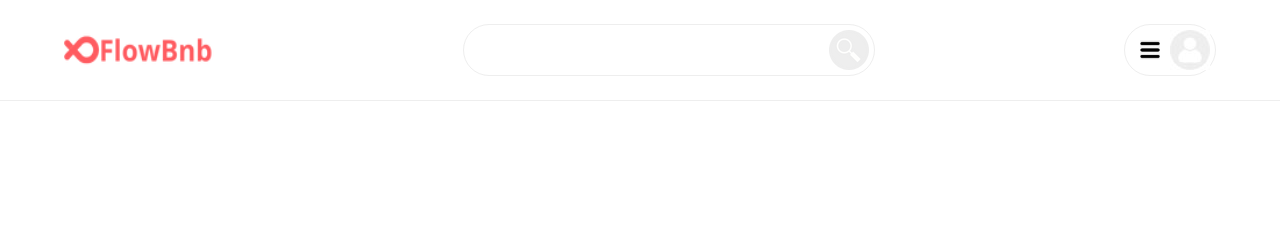
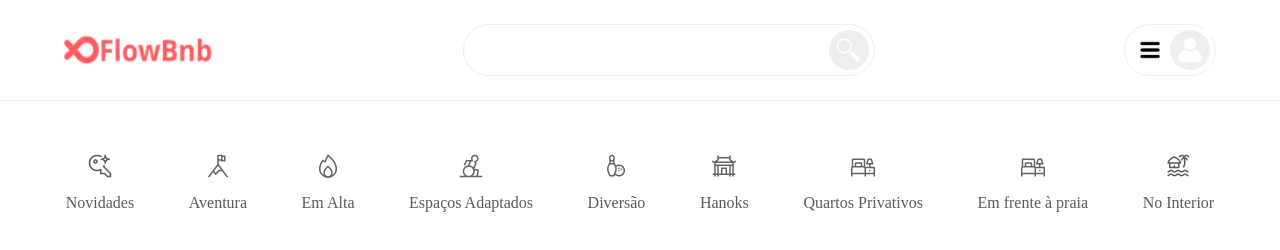
Before and after one commit to frankgsilva/Flowbnb, a plain HTML site: page html/index.html in a window 1280 px wide. Drawn offline with Linux system fonts and the light colour scheme.

Commit message:
feat: Adicionando barra tipo de imoveis no projeto

```diff
--- a/css/style.css
+++ b/css/style.css
@@ -52,3 +52,31 @@ body {
 .topo .container .perfil .imagem {
     height: 40px;
 }
+
+.barraTipos {
+    margin: auto;
+    width: 94%;
+    height: 100px;
+    margin-top: 40px;
+    display: flex;
+    flex-direction: row;
+}
+
+.barraTipos .tipo {
+    display: flex;
+    flex-direction: column;
+    margin: auto;
+    max-width: 200px;
+    text-align: center;
+    filter: contrast(calc(13 / 44));
+}
+
+.barraTipos .tipo:hover{
+    cursor: pointer;
+    border-bottom: 2px solid #eeeeee;
+}
+
+.barraTipos .tipo .icone {
+    height: 24px;
+    margin: auto;
+}
--- a/html/index.html
+++ b/html/index.html
@@ -21,6 +21,44 @@
             </div>
         </div>
     </div>
+    <div class="barraTipos">
+        <div class="tipo">
+            <img class="icone" src="/assets/icones/icone-1.jpg" alt="">
+            <p>Novidades</p>
+        </div>
+        <div class="tipo">
+            <img class="icone" src="/assets/icones/icone-2.jpg" alt="">
+            <p>Aventura</p>
+        </div>
+        <div class="tipo">
+            <img class="icone" src="/assets/icones/icone-3.jpg" alt="">
+            <p>Em Alta</p>
+        </div>
+        <div class="tipo">
+            <img class="icone" src="/assets/icones/icone-4.jpg" alt="">
+            <p>Espaços Adaptados</p>
+        </div>
+        <div class="tipo">
+            <img class="icone" src="/assets/icones/icone-5.jpg" alt="">
+            <p>Diversão</p>
+        </div>
+        <div class="tipo">
+            <img class="icone" src="/assets/icones/icone-6.jpg" alt="">
+            <p>Hanoks</p>
+        </div>
+        <div class="tipo">
+            <img class="icone" src="/assets/icones/icone-7.jpg" alt="">
+            <p>Quartos Privativos</p>
+        </div>
+        <div class="tipo">
+            <img class="icone" src="/assets/icones/icone-8.jpg" alt="">
+            <p>Em frente à praia</p>
+        </div>
+        <div class="tipo">
+            <img class="icone" src="/assets/icones/icone-9.jpg" alt="">
+            <p>No Interior</p>
+        </div>
+    </div>
 
     <footer></footer>
 </body>
```
Also changed, not shown: 1 other file.
